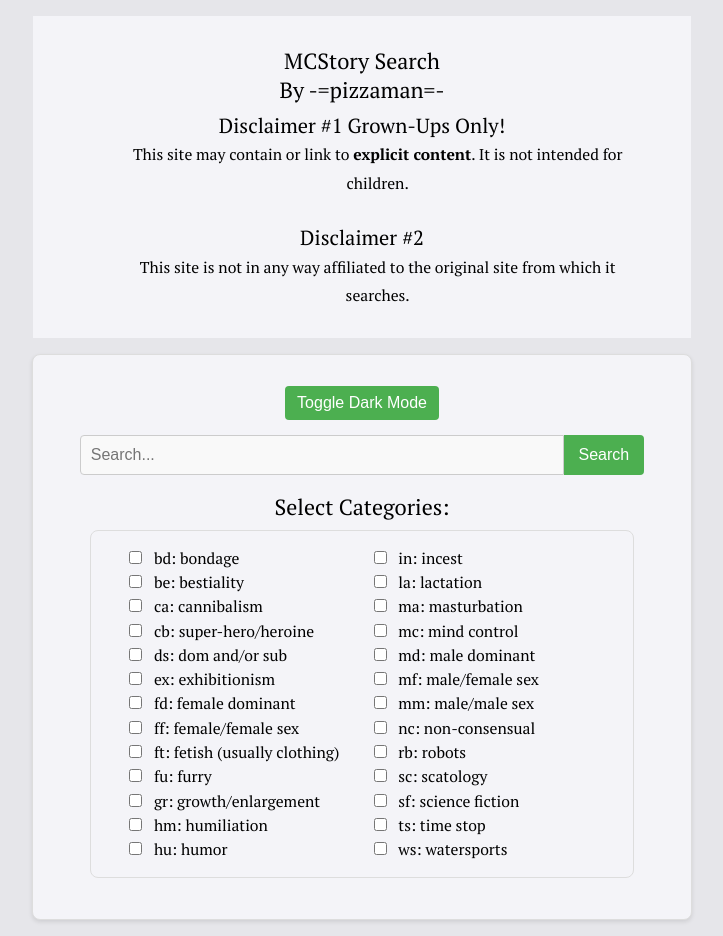
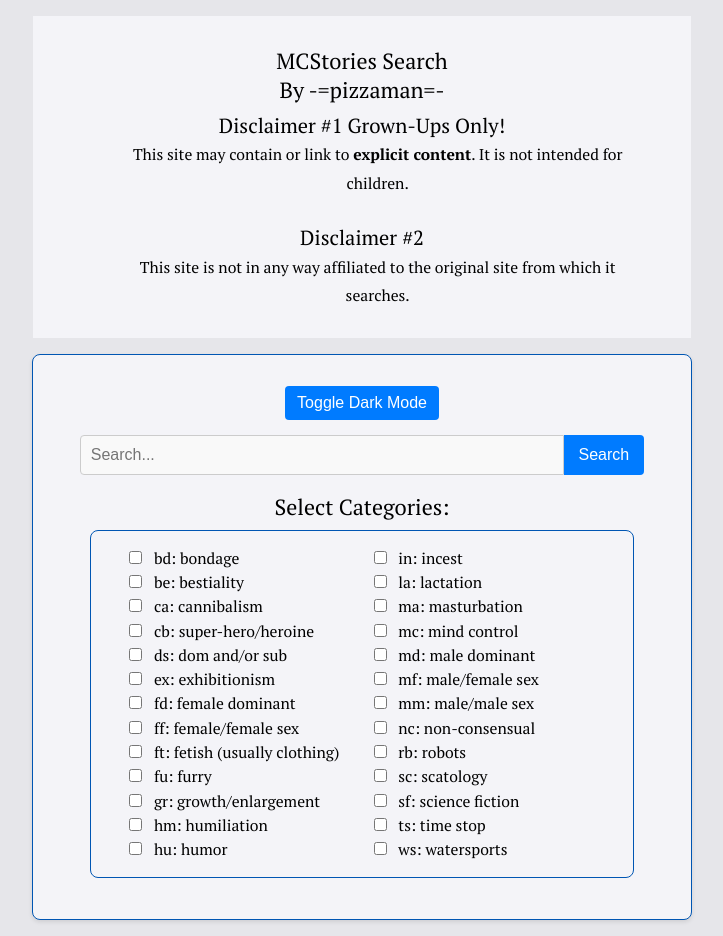
Before and after one commit to nighthxd/mcstories-search, a website: page public/index.html in a window 1280 px wide. Shown: the whole page, without its empty margins (278-1001 px from the left). Drawn offline with Linux system fonts and the light colour scheme.

Commit message:
Multiple Changes

```diff
--- a/public/index.html
+++ b/public/index.html
@@ -3,12 +3,12 @@
 <head>
     <meta charset="UTF-8">
     <meta name="viewport" content="width=device-width, initial-scale=1.0">
-    <title>MC Stories Search</title>
+    <title>MCStories Search</title>
     <link rel="stylesheet" type="text/css" href="style-sheet.css">
 </head>
 <body>
     <article id="mcstories">
-        <h3 class="title">MCStory Search</h3>
+        <h3 class="title">MCStories Search</h3>
         <h3 class="byline">By -=pizzaman=-</h3>
 
         <section>
--- a/public/style-sheet.css
+++ b/public/style-sheet.css
@@ -55,12 +55,12 @@ header, hgroup, main, nav, section, summary {
     --text-color: black; /* From original article/body-container color, general links */
     --heading-color: black; /* Assuming headings are black by default */
     --container-bg: rgb(244, 244, 248); /* From original article/body-container background */
-    --border-color: #ddd; /* Existing, used for results/categories borders */
+    --border-color: #0056b3; /* Existing, used for results/categories borders */
     --link-color: black; /* From original a:link */
     --link-hover-bg: rgba(72, 61, 139, 0.75); /* From original a:hover */
-    --button-bg: #4CAF50; /* Existing green */
+    --button-bg: #007bff; /* Existing green */
     --button-text: white; /* Existing */
-    --button-hover-bg: #45a049; /* Existing */
+    --button-hover-bg: #0056b3; /* Existing */
     --input-bg: #f9f9f9; /* Existing */
     --input-border: #ccc; /* Existing */
     --disclaimer-text: #555; /* Existing */
@@ -81,12 +81,12 @@ body.dark-mode {
     --text-color: #e0e0e0; /* Light text */
     --heading-color: #f4f4f4;
     --container-bg: #3c3c3c; /* Slightly lighter dark container */
-    --border-color: #555;
+    --border-color: #0056b3;
     --link-color: #90caf9; /* Lighter blue for links */
     --link-hover-bg: rgba(144, 202, 249, 0.3);
-    --button-bg: #66bb6a; /* Lighter green button */
+    --button-bg: #0056b3; /* Lighter green button */
     --button-text: #2b2b2b; /* Dark text for light button on dark background */
-    --button-hover-bg: #81c784;
+    --button-hover-bg: #0d47a1;
     --input-bg: #4a4a4a;
     --input-border: #777;
     --disclaimer-text: #bbb;
@@ -414,6 +414,7 @@ a.mf:hover {
     text-align: center;
     font-style: italic;
     color: var(--text-color); /* Use variable */
+	column-count: 2;
 }
 
 /* Other original styles from your CSS */
```
